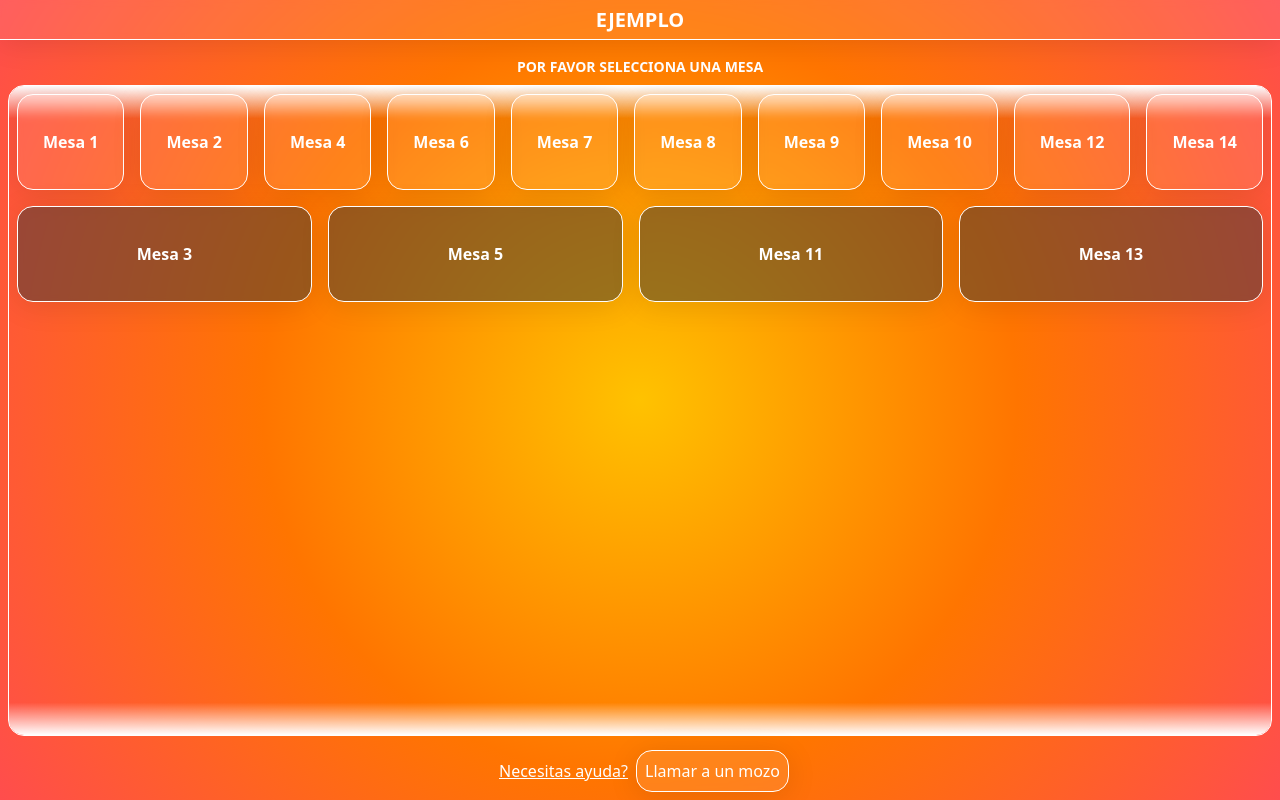
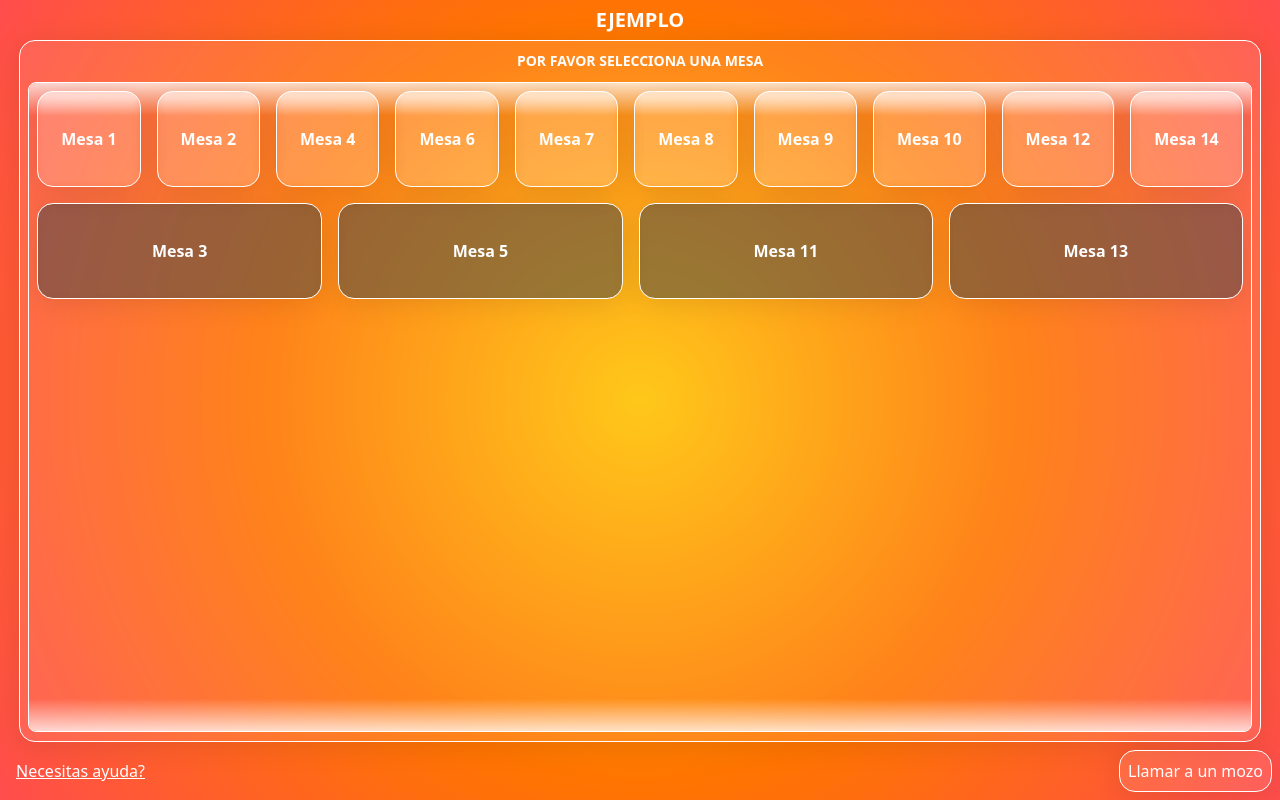
Before and after one commit to 3-TIC-ORT/proyecto-3-pedilo, a Next.js app: page /tables in a window 1280 px wide. Built offline with nearby package versions, Linux system fonts and the light colour scheme.

Commit message:
css de algunas boludeces

```diff
--- a/app/globals.css
+++ b/app/globals.css
@@ -43,13 +43,13 @@ body {
   overflow: hidden;
 }
 
-.header {
+.header {/*
   background: rgba(255, 255, 255, 0.1);
   box-shadow: 0 4px 30px rgba(0, 0, 0, 0.1);
   backdrop-filter: blur(3.75px);
   -webkit-backdrop-filter: blur(3.75px);
   border-bottom: 1px solid rgba(255, 255, 255, 1);
-
+  margin-bottom: 8px; */
   width: 100%;
   height: 40px;
 
@@ -60,15 +60,15 @@ body {
   font-size: 20px;
   text-transform: uppercase;
   padding: 8px;
-  margin-bottom: 8px;
 }
 
 .help-mozo {
   display: flex;
   align-items: center;
-  justify-content: center;
+  justify-content: space-between;
   flex-direction: row;
   padding: 8px;
+  width: 100%;
 }
 
 .mozo {
--- a/app/login/page.tsx
+++ b/app/login/page.tsx
@@ -8,6 +8,7 @@ function Login() {
   return (
     <div className="loginContainer">
       <form>
+        <h1>Login</h1>
         <div className="input-field">
           <input type="text" name="usermane" placeholder="" required />
           <label htmlFor="userman">Username</label>
--- a/app/tables/tableSelect.css
+++ b/app/tables/tableSelect.css
@@ -1,5 +1,5 @@
 .tableSelect {
-    width: 100%;
+    width: 97%;
     height: 100%;
     padding: 8px;
     gap: 8px;
@@ -9,6 +9,13 @@
     align-items: center;
     justify-content: center;
     flex-direction: row;
+
+    border-radius: 16px;
+    background: rgba(255, 255, 255, 0.1);
+    box-shadow: 0 4px 30px rgba(0, 0, 0, 0.1);
+    backdrop-filter: blur(3.75px);
+    -webkit-backdrop-filter: blur(3.75px);
+    border: 1px solid rgba(255, 255, 255, 1);
   }
 
   h1 {
@@ -21,9 +28,9 @@
 
   .tableCardsContent {
     width: 100%;
-    height: 96%;
+    height: 95%;
     position: relative;
-    border-radius: 16px;
+    border-radius: 8px;
     border: 1px solid rgba(255, 255, 255, 1);
     overflow: hidden;
   }
@@ -52,13 +59,13 @@
   .blur-top {
     top: 0;
     left: 0;
-    background: linear-gradient(0deg, rgba(255,255,255,0) 50%, rgba(255,255,255,1) 100%);
+    background: linear-gradient(0deg, rgba(255,255,255,0) 50%, rgba(255,255,255,.75) 100%);
   }
 
   .blur-bottom {
     bottom: 0;
     left: 0;
-    background: linear-gradient(180deg, rgba(255,255,255,0) 50%, rgba(255,255,255,1) 100%);
+    background: linear-gradient(180deg, rgba(255,255,255,0) 50%, rgba(255,255,255,.75) 100%);
   }
 
   .tableCard {
```
Also changed, not shown: app/login/login.css (+8 -0 lines).
